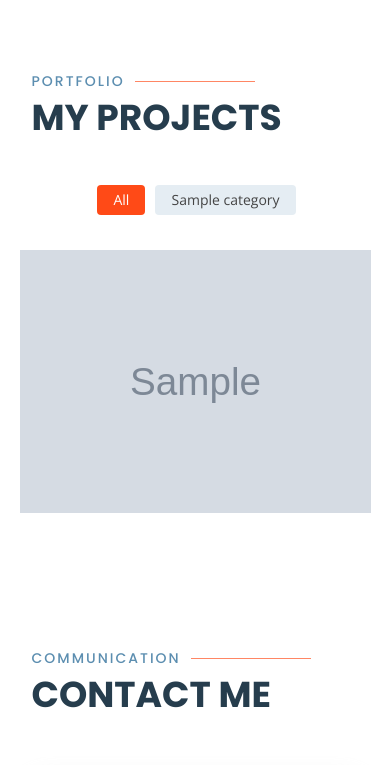
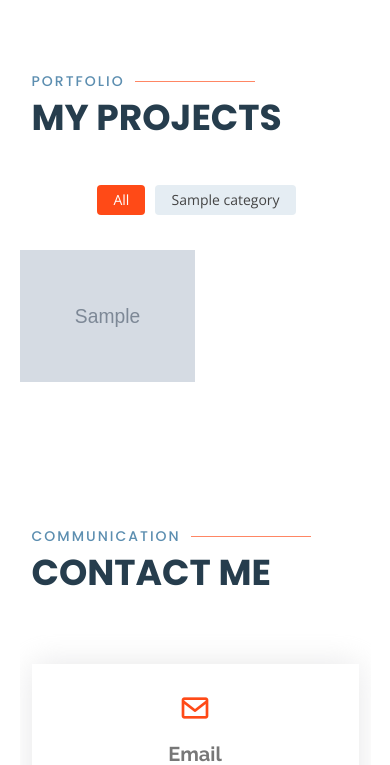
Before and after one commit to Denis-Source/portfolio, a Django app: template homepage/templates/homepage.html in a window 390 px wide. Shown: the part 1995-2760 px from the top of the page. Run offline with Django 3.2, Linux system fonts and the light colour scheme; the template is opened without the code that fills it: most values are stand-ins (such as "Sample title", 1, 10 or a date in 2020); grey boxes marked "Sample" are stand-in pictures; some libraries are stand-ins or nearby versions.

Commit message:
grid overhaul

```diff
--- a/homepage/templates/homepage.html
+++ b/homepage/templates/homepage.html
@@ -201,7 +201,7 @@
                                target="_blank">
                         {% endif %}
 
-                        <div class="col-lg-3 col-md-6 portfolio-item filter-{{ project.category }}">
+                        <div class="col-lg-3 col-md-4 col-6 portfolio-item filter-{{ project.category }}">
                             <img src="{{ project.image.url }}" class="img-fluid" alt="{{ project.title }}">
                             <div class="portfolio-info">
                                 <h4>{{ project.name }}
```
